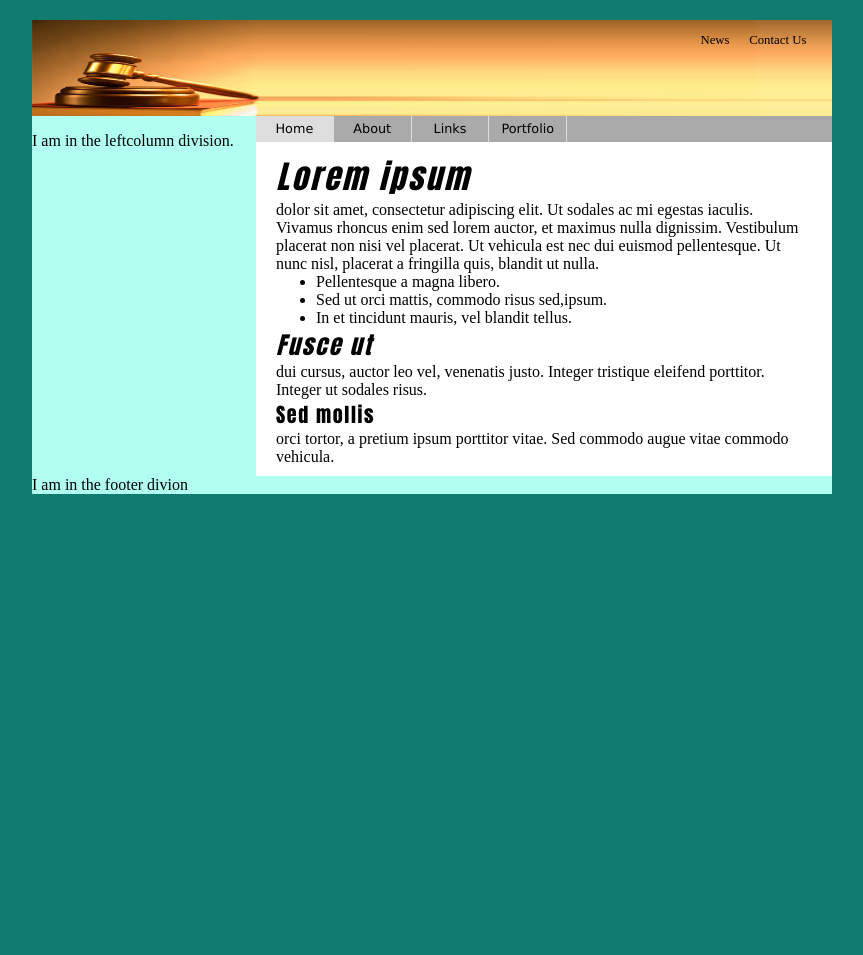
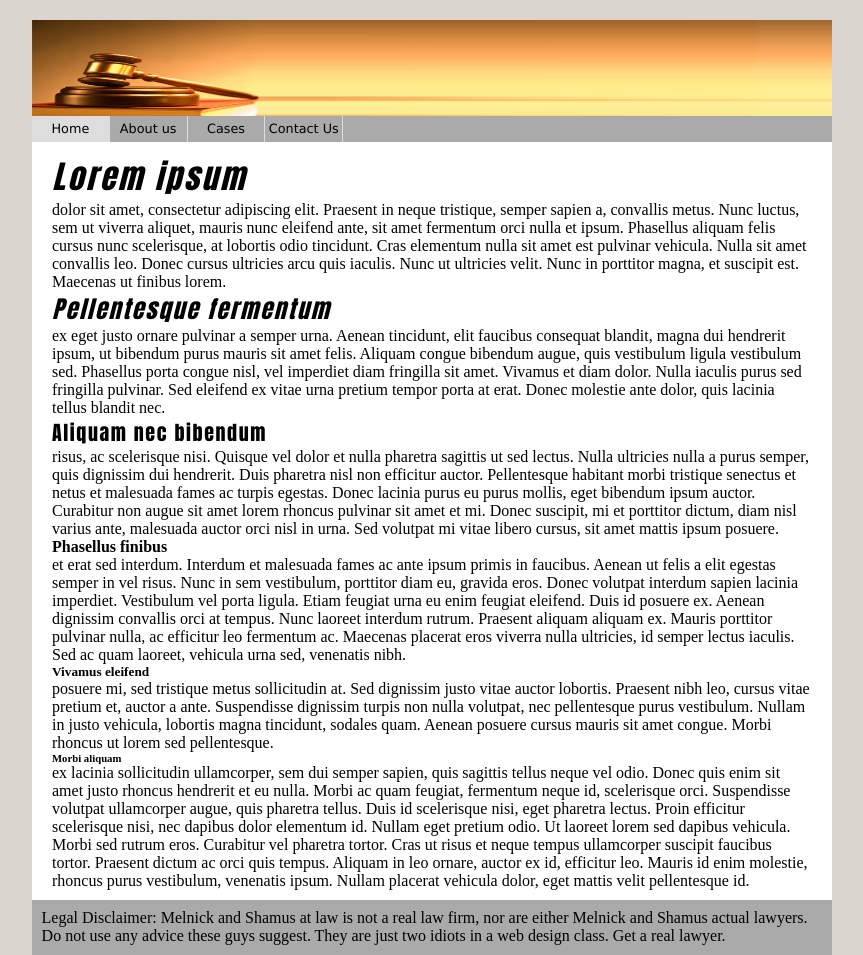
Before and after one commit to amel5200/Lawyer-Website, a plain HTML site: page index.html in a window 1280 px wide. Shown: the whole page, without its empty margins (208-1071 px from the left). Before the commit the page ends 800 px from the top, so only its background shows below. Drawn offline with Linux system fonts and the light colour scheme; files whose address does not match are found by name.

Commit message:
Add files via upload

```diff
--- a/index.html
+++ b/index.html
@@ -6,38 +6,23 @@
 <title>Melnick and Shamus at Law</title>
 <style>
 	body {
-	background-color:#117b6f;
-	/*background-image:url(fabric01.jpg);*/
+	background-color:#d9d4ce;
 	font-family:Helvetica,;
 	}
-	/*Universal style role*/
+
 	*{
-	/*Block all browser defau;t margins*/
 	margin:0;
 	padding:0;
-	/*Temp border*/
-	/*border:dashed 1px #f00;*/
 	}
 
 	#wrapper {
 	width:50em;
-	background-color:#B0FFF0;
-	/*Center*/
+	background-color:#aa9f92;
 	margin:0 auto;
-	/*put 20px margin above wrapper
-	set rifht and left to auto*/
 	margin:20px auto 0 auto;
 	}
 
-	#leftcolumn {
-	width:14em;
-	float:left;
-	padding-top:1em;
-
-	}
-
 	#content {
-	margin-left:14em;
 	background-color:#fff;
 	color:#000;
 	padding:10px 20px;
@@ -51,17 +36,6 @@
 	font-variant:small small-caps;
 	letter-spacing:0.08em;
 	}
-
-	/*
-	#content h1 {
-	font-family:Charcoal,Impact, sans-serif;
-	color:#806659;
-	font-weight:normal;
-	font-style:italic;
-	font-variant:small small-caps;
-	letter-spacing:0.08em;
-	}
-	*/
 
 	#content h1 {
 	font-size:2em;
@@ -84,7 +58,6 @@
 	line-height:1.5em;
 	}
 
-
 	#branding {
 	height:6em;
 	background-color:#553c35;
@@ -105,62 +78,48 @@
 	font-size:0.8em;
 	}
 
-	/*Unvisited and visted links in branding bar*/
 	#branding a:link, #branding a:visited {
 	color:#000;
 	}
 
-	/*Hover links in branding bar*/
 	#branding a:hover {
 	color:#0f0;
 	}
 
-	/*Active link in branding bar*/
 	#branding a:active {
 	color:#1bb498;
 	}
 
-	/*Navbar division*/
 	#navbar {
 	background-color:#aaa;
 	padding-top:0em;
-
-	/*Left margin must match leftcolumn width*/
-	margin-left:14em;
 	height:1.6em;
-	background:#aaa url(images/navbak.jpg) repeat-x center;
+	background:#aaa repeat-x center;
 	}
 
-	/*Fixes the mysterious gap*/
 	#branding img {
 	display:block;
 	}
 
-	/*Remove bullets from ul in navbar*/
 	#navbar ul {
 	list-style-type:none;
 	}
 
-	/*List items in the navbar*/
 	#navbar li {
 		float:left;
-		/*Required for drop-dow n menus*/
 		position:relative;
 	}
 
-	/*Applies to drop-down menus in navbar*/
 	#navbar li ul {
 		position:absolute;
 		z-index:100;
 		visibility:hidden;
 	}
 
-	/*Make drop-downs visible on navbar hover*/
 	#navbar li:hover ul {
 		visibility:visible;
 	}
 
-	/*Applies tto link on the drop-down menu*/
 	#navbar li:hover ul li a {
 		background:#ccc;
 		color:#000;
@@ -171,19 +130,17 @@
 		height:auto;
 	}
 
-	/*Hover on drop-down meny links*/
 	#navbar li:hover ul li a:hover {
 		background:#aaa;
 		color:#000;
 	}
 
-	/*Applies to navbar links, visted and unvisited*/
 	#navbar a,#navbar a:link, #navbar a:visited{
 	text-decoration:none;
 	font-family:Verdana,Geneva,Arial,Sans-Serif;
 	font-size:80%;
 	color:#000;
-	background-color:#aaa url(images/navbak.jpg) repeat-x center;
+	background-color:#aaa repeat-x center;
 	display:block;
 	height:2em;
 	width:6em;
@@ -192,70 +149,64 @@
 	line-height:2em;
 	}
 
-	/*Navbar hover and active links*/
 	#navbar a:hover,#navbar a:active, #navbar li.selected a:link, #navbar li.selected a visited{
-	background:#ddd url(images/navhover.jpg) repeat-x center;
+	background:#ddd repeat-x center;
 	color:#000;
 	}
+
+	#footer {
+	background-color:#aaa;
+	padding:.6em;
+	}
+
 </style>
 </head>
 <body>
-<!--Wrapper sets the layout width-->
 <div id="wrapper">
-
 
 <div id="branding">
 <img src="images/logo.png" alt="logo" style="width:100%; height:100%"/>
-<a style="top:1em; right:8em;" href="news.html">News</a>
-<a style="top:1em; right:2em;" href="contact.html">Contact Us</a>
-</div><!--End branding-->
-
-<div id="leftcolumn">
-I am in the leftcolumn division.
-</div><!--End leftcolum-->
+</div>
 
 <div id="navbar">
 	<ul>
-    	<li class="selected"><a href="#">Home</a></li>
-		<li><a href="#">About</a>
-        	<ul><!--Start About drop=down menu-->
-            	<li><a href="#">About Option 1</a></li>
-                <li><a href="#">About Option 2</a></li>
-                <li><a href="#">About Option 3</a></li>
+    	<li class="selected"><a href="index.html">Home</a></li>
+			<li><a href="#">About us</a>
+        	<ul>
+            	<li><a href="#"> Our Team </a></li>
+                <li><a href="#">Why Choose Us</a></li>
+                <li><a href="#">Blog</a></li>
         	</ul>
-        </li><!--End About Menu-->
-        <li><a href="#">Links</a>
-        	<ul><!--Start Link drop=down menu-->
-            	<li><a href="#">Link Option 1</a></li>
-                <li><a href="#">Link Option 2</a></li>
-                <li><a href="#">Link Option 3</a></li>
+        </li>
+        <li><a href="#">Cases</a>
+        	<ul>
+            	<li><a href="#">Personal Injury</a></li>
+                <li><a href="#">Criminal Defense</a></li>
+                <li><a href="#">Family Law</a></li>
         	</ul>
-        </li><!--End Link Menu-->
-        <li><a href="#">Portfolio</a></li>
+        <li><a href="#">Contact Us</a></li>
     </ul>
-</div><!--End navbar-->
+</div>
 
 <div id="content">
-<p><h1>Lorem ipsum</h1> dolor sit amet, consectetur adipiscing elit. Ut sodales ac mi egestas iaculis. Vivamus rhoncus enim sed lorem auctor, et maximus nulla dignissim. Vestibulum placerat non nisi vel placerat. Ut vehicula est nec dui euismod pellentesque. Ut nunc nisl, placerat a fringilla quis, blandit ut nulla. </p>
+<h1>Lorem ipsum</h1> dolor sit amet, consectetur adipiscing elit. Praesent in neque tristique, semper sapien a, convallis metus. Nunc luctus, sem ut viverra aliquet, mauris nunc eleifend ante, sit amet fermentum orci nulla et ipsum. Phasellus aliquam felis cursus nunc scelerisque, at lobortis odio tincidunt. Cras elementum nulla sit amet est pulvinar vehicula. Nulla sit amet convallis leo. Donec cursus ultricies arcu quis iaculis. Nunc ut ultricies velit. Nunc in porttitor magna, et suscipit est. Maecenas ut finibus lorem.
+<p>
+<h2>Pellentesque fermentum</h2> ex eget justo ornare pulvinar a semper urna. Aenean tincidunt, elit faucibus consequat blandit, magna dui hendrerit ipsum, ut bibendum purus mauris sit amet felis. Aliquam congue bibendum augue, quis vestibulum ligula vestibulum sed. Phasellus porta congue nisl, vel imperdiet diam fringilla sit amet. Vivamus et diam dolor. Nulla iaculis purus sed fringilla pulvinar. Sed eleifend ex vitae urna pretium tempor porta at erat. Donec molestie ante dolor, quis lacinia tellus blandit nec.
+<p>
+<h3>Aliquam nec bibendum</h3> risus, ac scelerisque nisi. Quisque vel dolor et nulla pharetra sagittis ut sed lectus. Nulla ultricies nulla a purus semper, quis dignissim dui hendrerit. Duis pharetra nisl non efficitur auctor. Pellentesque habitant morbi tristique senectus et netus et malesuada fames ac turpis egestas. Donec lacinia purus eu purus mollis, eget bibendum ipsum auctor. Curabitur non augue sit amet lorem rhoncus pulvinar sit amet et mi. Donec suscipit, mi et porttitor dictum, diam nisl varius ante, malesuada auctor orci nisl in urna. Sed volutpat mi vitae libero cursus, sit amet mattis ipsum posuere.
+<p>
+<h4>Phasellus finibus</h4> et erat sed interdum. Interdum et malesuada fames ac ante ipsum primis in faucibus. Aenean ut felis a elit egestas semper in vel risus. Nunc in sem vestibulum, porttitor diam eu, gravida eros. Donec volutpat interdum sapien lacinia imperdiet. Vestibulum vel porta ligula. Etiam feugiat urna eu enim feugiat eleifend. Duis id posuere ex. Aenean dignissim convallis orci at tempus. Nunc laoreet interdum rutrum. Praesent aliquam aliquam ex. Mauris porttitor pulvinar nulla, ac efficitur leo fermentum ac. Maecenas placerat eros viverra nulla ultricies, id semper lectus iaculis. Sed ac quam laoreet, vehicula urna sed, venenatis nibh.
+<p>
+<h5>Vivamus eleifend</h5> posuere mi, sed tristique metus sollicitudin at. Sed dignissim justo vitae auctor lobortis. Praesent nibh leo, cursus vitae pretium et, auctor a ante. Suspendisse dignissim turpis non nulla volutpat, nec pellentesque purus vestibulum. Nullam in justo vehicula, lobortis magna tincidunt, sodales quam. Aenean posuere cursus mauris sit amet congue. Morbi rhoncus ut lorem sed pellentesque.
+<p>
+<h6>Morbi aliquam</h6>ex lacinia sollicitudin ullamcorper, sem dui semper sapien, quis sagittis tellus neque vel odio. Donec quis enim sit amet justo rhoncus hendrerit et eu nulla. Morbi ac quam feugiat, fermentum neque id, scelerisque orci. Suspendisse volutpat ullamcorper augue, quis pharetra tellus. Duis id scelerisque nisi, eget pharetra lectus. Proin efficitur scelerisque nisi, nec dapibus dolor elementum id. Nullam eget pretium odio. Ut laoreet lorem sed dapibus vehicula. Morbi sed rutrum eros. Curabitur vel pharetra tortor. Cras ut risus et neque tempus ullamcorper suscipit faucibus tortor. Praesent dictum ac orci quis tempus. Aliquam in leo ornare, auctor ex id, efficitur leo. Mauris id enim molestie, rhoncus purus vestibulum, venenatis ipsum. Nullam placerat vehicula dolor, eget mattis velit pellentesque id.
 
-<ul>
-<li>Pellentesque a magna libero. </li>
-<li>Sed ut orci mattis, commodo risus sed,ipsum.</li>
-<li> In et tincidunt mauris, vel blandit tellus.</li>
-</ul>
-
-
-<p><h2>Fusce ut</h2> dui cursus, auctor leo vel, venenatis justo. Integer tristique eleifend porttitor. Integer ut sodales risus. </p>
-
-<p><h3>Sed mollis</h3> orci tortor, a pretium ipsum porttitor vitae. Sed commodo augue vitae commodo vehicula.</p>
-
-
-</div><!--End content-->
+</div>
 
 <div id="footer">
-I am in the footer divion
-</div><!--End footer-->
+Legal Disclaimer: Melnick and Shamus at law is not a real law firm, nor are either Melnick and Shamus actual lawyers. Do not use any advice these guys suggest. They are just two idiots in a web design class. Get a real lawyer.
+</div>
 
-</div><!--End wrapper-->
+</div>
 </body>
 </html>
```
